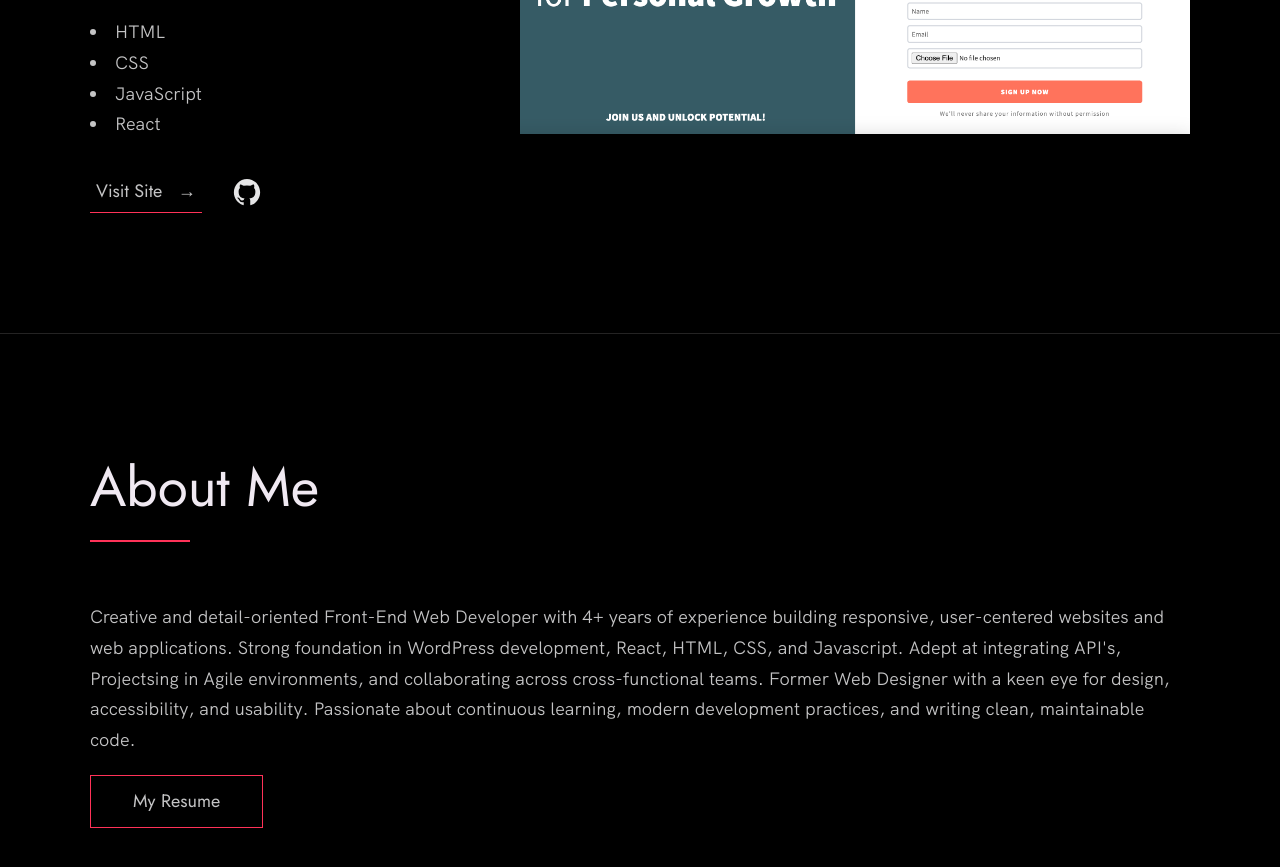
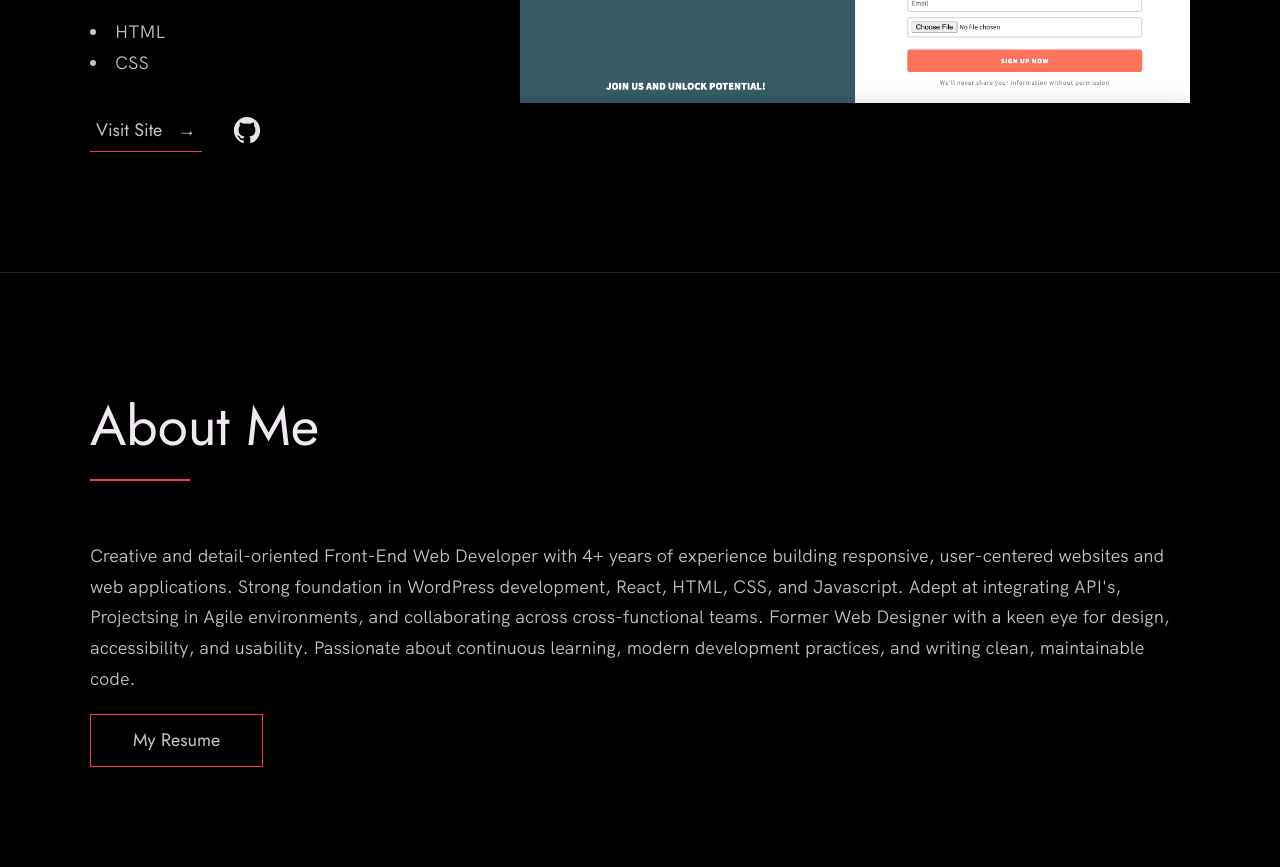
Before and after one commit to marisolleoncortes/Marisol-Website, a website built with Vite: page index.html in a window 1280 px wide. Shown: the part 3236-4103 px from the top of the page. Built offline with nearby package versions, Linux system fonts and the light colour scheme.

Commit message:
Update index.html

```diff
--- a/index.html
+++ b/index.html
@@ -166,8 +166,6 @@
               <ul class="Projects__list">
                 <li>HTML</li>
                 <li>CSS</li>
-                <li>JavaScript</li>
-                <li>React</li>
               </ul>
 
               <div class="Projects__links">
```
